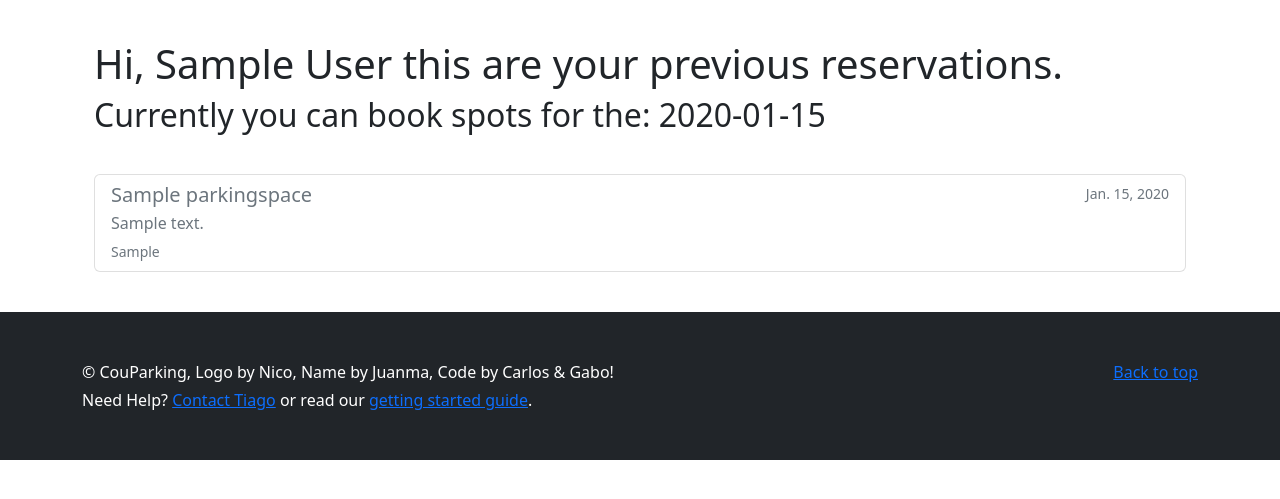
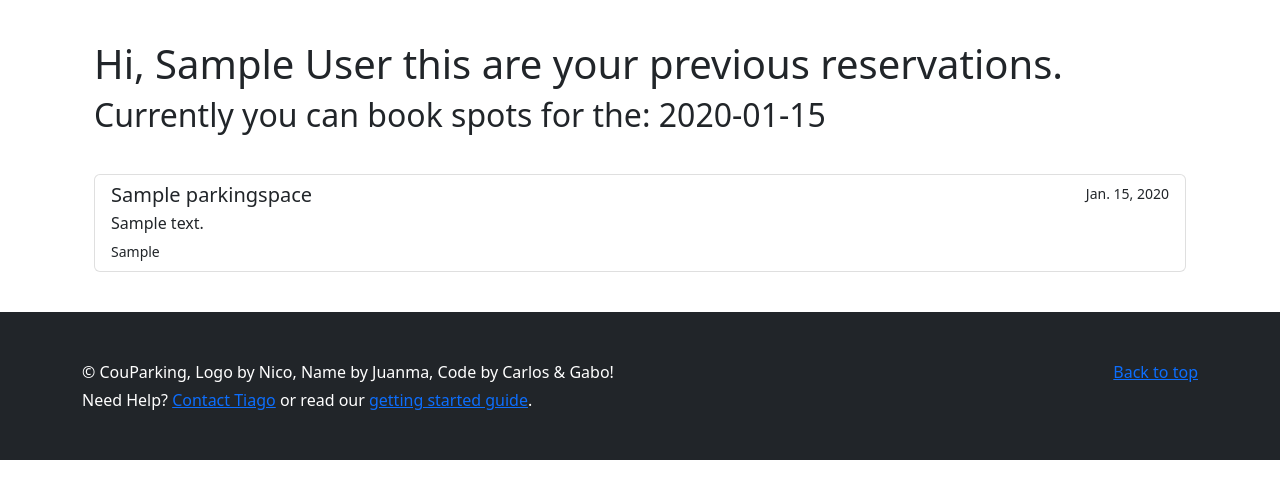
Before and after one commit to gabo963/Couparking, a Django app: page /reservations/ in a window 1280 px wide. Shown: the part 57-556 px from the top of the page. Run offline with Django 4.2, Linux system fonts and the light colour scheme; the first user in the database is signed in; tables that the repository leaves empty hold one stand-in row (Sample ...).

Commit message:
disabled off

```diff
--- a/templates/coupark/reservations.html
+++ b/templates/coupark/reservations.html
@@ -16,7 +16,7 @@
   <div class="list-group">
     {% for reservation in currentUserReservations %}
 
-      <a href="" class="list-group-item list-group-item-action disabled" aria-current="true">
+      <a href="" class="list-group-item list-group-item-action" aria-current="true">
         <div class="d-flex w-100 justify-content-between">
           <h5 class="mb-1">{{reservation.parkingSpace.name}}</h5>
           <small>{{reservation.date.date}}</small>
```
